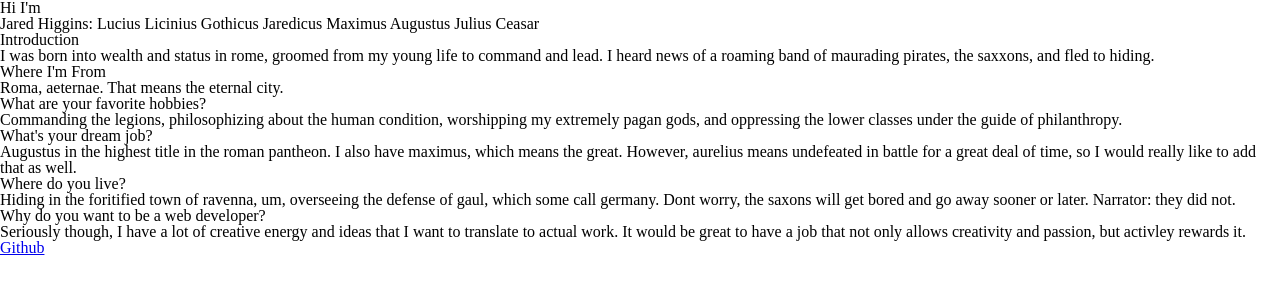
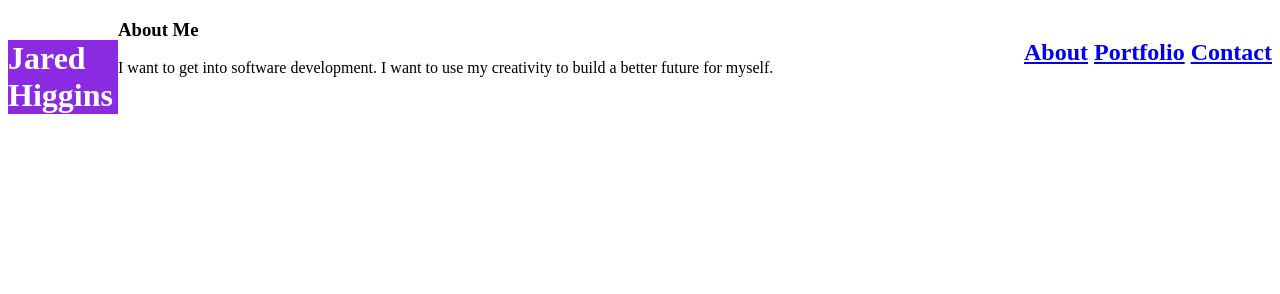
Before and after one commit to hjared10/hjared10.github.io, a plain HTML site: page index.html in a window 1280 px wide. Drawn offline with Linux system fonts and the light colour scheme; files that its build step writes are made by us from their sources.

Commit message:
added everything

```diff
--- a/index.html
+++ b/index.html
@@ -4,39 +4,17 @@
 
 <head>
     <meta charset="utf-8">
-
     <title>About Me</title>
-    <link rel="stylesheet" href="css/style.css">
-
+    <link rel="stylesheet" href="assets/css/style.css">
 </head>
-
 <body>
-    <header class='masthead'>
-        <p class='masthead-intro'>Hi I'm</p>
-        <h1 class='masthead-heading'>Jared Higgins:
-          Lucius Licinius Gothicus Jaredicus Maximus Augustus Julius Ceasar
-        </h1>
-    </header>
-    <section class="details">
-      <h1>Introduction</h1>
-      <p>I was born into wealth and status in rome, groomed from my young life to command and lead.  I heard news of a roaming band of maurading pirates, the saxxons, and fled to hiding.</p>
-      <h1>Where I'm From</h1>
-      <p>Roma, aeternae.  That means the eternal city.</p>
-      <h1>What are your favorite hobbies?</h1>
-      <p>Commanding the legions, philosophizing about the human condition, worshipping my extremely pagan gods, and oppressing the lower classes under the guide of philanthropy.</p>
-      <h1>What's your dream job?</h1>
-      <p>Augustus in the highest title in the roman pantheon.  I also have maximus, which means the great.  However, aurelius means undefeated in battle for a great deal of time, so I would really like to add that as well.</p>
-      <h1>Where do you live?</h1>
-      <p>Hiding in the foritified town of ravenna, um, overseeing the defense of gaul, which some call germany.  Dont worry, the saxons will get bored and go away sooner or later.  Narrator: they did not.</p>
-      <h1>Why do you want to be a web developer?</h1>
-      <p>Seriously though, I have a lot of creative energy and ideas that I want to translate to actual work.  It would be great to have a job that not only allows creativity and passion, but activley rewards it.</p>
-    </section>
-
-    <footer id="footer">
-        <ul class="social">
-          <li><a href="http://www.github.com/usernamehere">Github</a></li>
-        </ul>
-    </footer>
+    <h1 style = "float:left;color:white;background-color:blueviolet;inline-size:110px">Jared Higgins</h1>
+          <h2 style = "float:right; clear: right">
+              <a href="./index.html">About</a>
+             <a href="./portfolio.html">Portfolio</a>
+            <a href="./contact.html">Contact</a>
+            </h2>
+          <h3>About Me</h3>
+      <p>I want to get into software development.  I want to use my creativity to build a better future for myself.</p>
 </body>
-
 </html>
--- a/style.css
+++ /dev/null
@@ -1,47 +0,0 @@
-/* http://meyerweb.com/eric/tools/css/reset/
-   v2.0 | 20110126
-   License: none (public domain)
-*/
-
-html, body, div, span, applet, object, iframe,
-h1, h2, h3, h4, h5, h6, p, blockquote, pre,
-a, abbr, acronym, address, big, cite, code,
-del, dfn, em, img, ins, kbd, q, s, samp,
-small, strike, strong, sub, sup, tt, var,
-b, u, i, center,
-dl, dt, dd, ol, ul, li,
-fieldset, form, label, legend,
-table, caption, tbody, tfoot, thead, tr, th, td,
-article, aside, canvas, details, embed,
-figure, figcaption, footer, header, hgroup,
-menu, nav, output, ruby, section, summary,
-time, mark, audio, video {
-	margin: 0;
-	padding: 0;
-	border: 0;
-	font-size: 100%;
-	font: inherit;
-	vertical-align: baseline;
-}
-/* HTML5 display-role reset for older browsers */
-article, aside, details, figcaption, figure,
-footer, header, hgroup, menu, nav, section {
-	display: block;
-}
-body {
-	line-height: 1;
-}
-ol, ul {
-	list-style: none;
-}
-blockquote, q {
-	quotes: none;
-}
-blockquote:before, blockquote:after,
-q:before, q:after {
-	content: '';
-	content: none;
-}
-table {
-	border-collapse: collapse;
-	border-spacing: 0;
```
